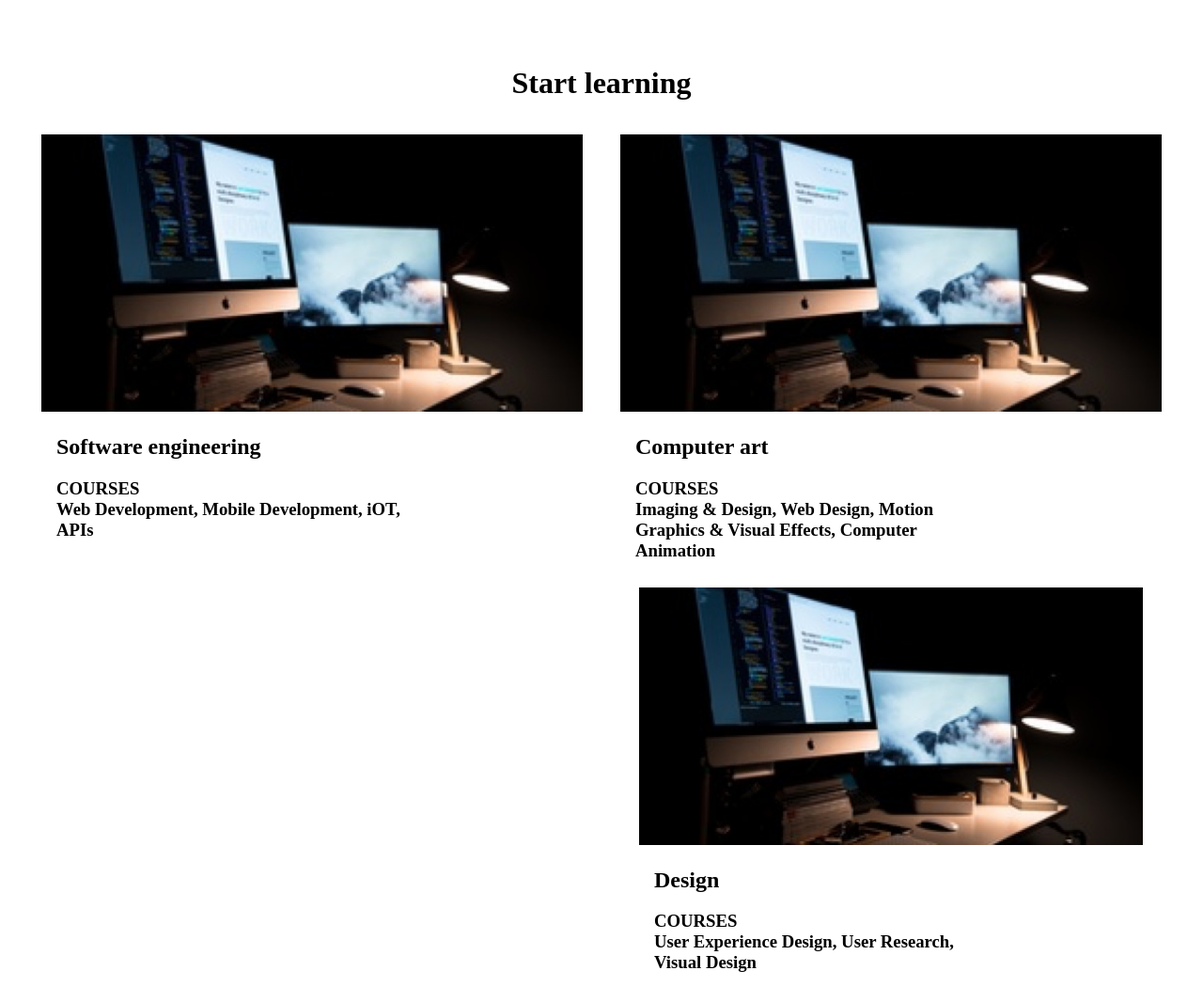
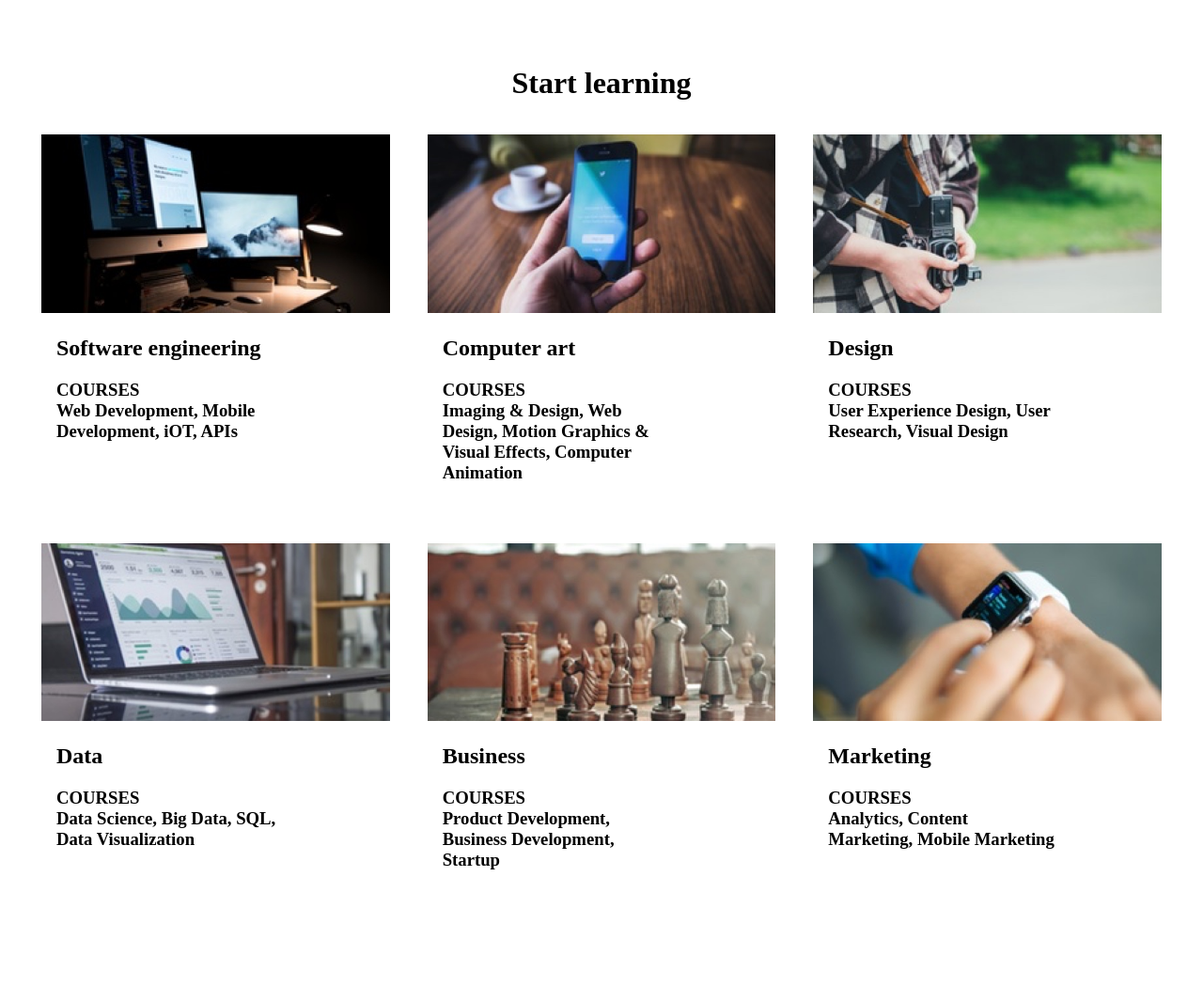
Before and after one commit to jsomos/colmar, a plain HTML site: page index.html in a window 1280 px wide. Shown: the part 2980-4046 px from the top of the page at 94% size. Drawn offline with Linux system fonts and the light colour scheme.

Commit message:
Fixed classes wrap only

```diff
--- a/index.html
+++ b/index.html
@@ -103,15 +103,16 @@
     </div>
 
     <div class="class">
-      <img src="resources/course-software.jpg"/>
+      <img src="resources/course-computer-art.jpg"/>
       <div class="classinfo">
       <h2>Computer art</h2>
       <h3>COURSES</br>Imaging & Design, Web Design, Motion Graphics & Visual
         Effects, Computer Animation</h3>
     </div>
+    </div>
 
     <div class="class">
-      <img src="resources/course-software.jpg"/>
+      <img src="resources/course-design.jpg"/>
       <div class="classinfo">
       <h2>Design</h2>
       <h3>COURSES</br>User Experience Design, User Research, Visual Design</h3>
@@ -119,7 +120,7 @@
     </div>
 
     <div class="class">
-      <img src="resources/course-software.jpg"/>
+      <img src="resources/course-data.jpg"/>
       <div class="classinfo">
       <h2>Data</h2>
       <h3>COURSES</br>Data Science, Big Data, SQL, Data Visualization</h3>
@@ -127,7 +128,7 @@
     </div>
 
     <div class="class">
-      <img src="resources/course-software.jpg"/>
+      <img src="resources/course-business.jpg"/>
       <div class="classinfo">
       <h2>Business</h2>
       <h3>COURSES</br>Product Development, Business Development, Startup</h3>
@@ -135,7 +136,7 @@
     </div>
 
     <div class="class">
-      <img src="resources/course-software.jpg"/>
+      <img src="resources/course-marketing.jpg"/>
       <div class="classinfo">
       <h2>Marketing</h2>
       <h3>COURSES</br>Analytics, Content Marketing, Mobile Marketing</h3>
@@ -143,7 +144,6 @@
     </div>
   </div>
 </div>
-
 
     <!--Thesis-->
 
--- a/resources/style.css
+++ b/resources/style.css
@@ -113,14 +113,20 @@ font-weight: bold;
 .classcontainer {
   display: flex;
   justify-content: center;
+  align-items: baseline;
+  flex-flow: row;
+  flex-direction: row;
+  flex-wrap: wrap;
 }
 
 .class {
 padding: 4px;
+flex-flow: column;
+justify-content: center;
 }
 
 .classwrap .class img {
-  width: 100%;
+  width: 75%;
   height: auto;
 }
 
```
